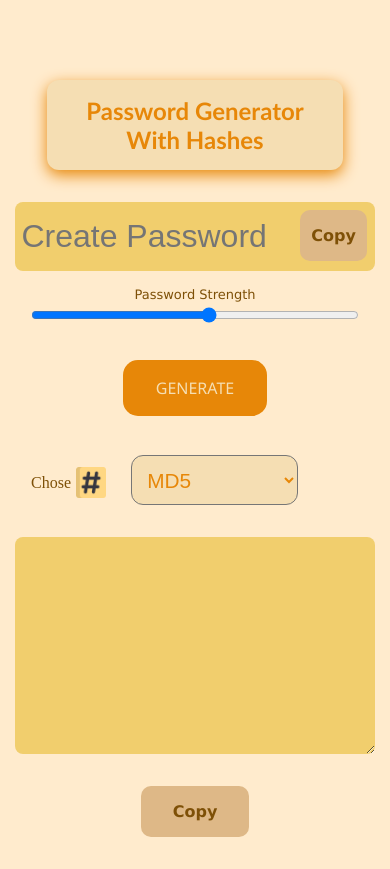
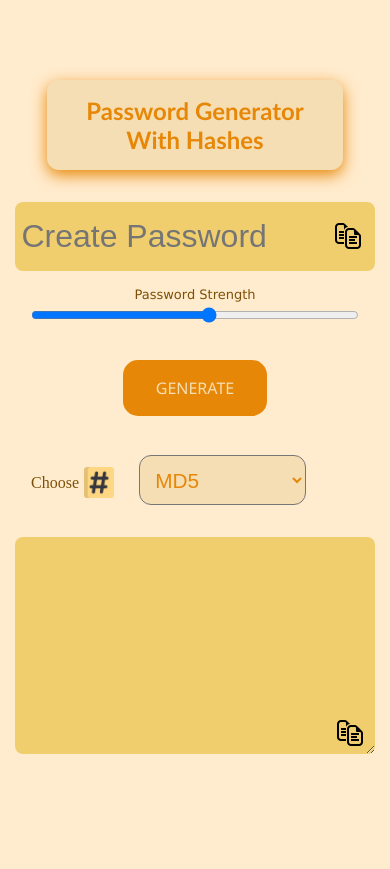
Before and after one commit to AA961/PasswordGenerator, a plain HTML site: page index.html in a window 390 px wide. After the commit the page ends 844 px from the top, so only its background shows below. Drawn offline with nearby package versions, Linux system fonts and the light colour scheme.

Commit message:
updating icons

```diff
--- a/CSS/style.css
+++ b/CSS/style.css
@@ -43,20 +43,9 @@ h2
 .btn-copy
 {
     position: absolute;
-    transform: translateX(-120px) translateY(8px);
-    padding: 1rem 2rem;
-    font-weight: 600;
-    font-family: 'Lucida Sans', 'Lucida Sans Regular', 'Lucida Grande', 'Lucida Sans Unicode', Geneva, Verdana, sans-serif;
-    background-color:burlywood;
-    color: rgb(126, 80, 7);
-    border-radius: 10px;
-    font-size: 1rem;
+    transform: translateX(-40px) translateY(23px);
     cursor: pointer;
     transition: all 0.2s cubic-bezier(0.215, 0.610, 0.355, 1);
-}
-.btn-copy:hover{
-    color:burlywood;
-    background-color: rgb(126, 80, 7);
 }
 .len-input
 {
@@ -147,20 +136,9 @@ h2
 .hash-copy
 {
     position: absolute;
-    transform: translateX(-125px) translateY(205px);
-    padding: 1rem 2rem;
-    font-weight: 600;
-    font-family: 'Lucida Sans', 'Lucida Sans Regular', 'Lucida Grande', 'Lucida Sans Unicode', Geneva, Verdana, sans-serif;
-    background-color:burlywood;
-    color: rgb(126, 80, 7);
-    border-radius: 10px;
-    font-size: 1rem;
+    transform: translateX(-50px) translateY(220px);
     cursor: pointer;
     transition: all 0.2s cubic-bezier(0.215, 0.610, 0.355, 1);
-}
-.hash-copy:hover{
-    color:burlywood;
-    background-color: rgb(126, 80, 7);
 }
 .chose-hash
 {
@@ -204,9 +182,7 @@ h2
     }
     .btn-copy
     {
-        padding: 1rem 0.7rem;
-        transform: translateX(-75px) translateY(8px);
-        font-weight: 600;
+        transform: translateX(-40px) translateY(21px);
     }
     .hashoutput-container{
         display: flex;
@@ -215,10 +191,7 @@ h2
         flex-direction: column;
     }
     .hash-copy{
-        position: relative;
-        transform: translateX(0px) translateY(0px);
-        text-align: center;
-        margin-bottom: 2rem;
+        transform: translateX(155px) translateY(90px);
     }
 
 }
--- a/Javascript/app.js
+++ b/Javascript/app.js
@@ -59,7 +59,7 @@ copyButton.addEventListener('click',() =>{
     }
     setTimeout(() => {
         copyAlert.classList.add('active')
-    }, 2000);
+    }, 1300);
 });
 
 function copyPassword(){
@@ -75,7 +75,7 @@ hashCopyButton.addEventListener('click',() =>{
         copyAlert.innerHTML = "Hash Copied"
         setTimeout(() => {
             copyAlert.classList.add('active')
-        }, 2000);
+        }, 1300);
     }
 })
 
--- a/index.html
+++ b/index.html
@@ -6,6 +6,7 @@
     <meta name="viewport" content="width=device-width, initial-scale=1.0">
     <title>Password Generator</title>
     <link rel="stylesheet" href="CSS/style.css">
+    <link rel="shortcut icon" href="Img/hash.png" type="image/x-icon">
 </head>
 <body>
     <div class="container">
@@ -13,7 +14,7 @@
         <div class="inputs">
 
             <input class="output outputs" type="text" placeholder="Create Password" id="input"  value="" readonly>
-            <span class="btn-copy">Copy</span>
+            <span class="btn-copy"> <img src="Img/copy.png" alt=""> </span>
             <div class="len-input">
                 <small>Password Strength</small>
                 <input type="range" max="17"  min="6" class="length" value="" placeholder="Enter Password Length">
@@ -21,7 +22,7 @@
         </div>
         <button class="btn generate">Generate</button>
         <div class="hash">
-            <label for="slect-hashes" class="chose-hash">Chose<img src="Img/hash.png" alt=""></label>
+            <label for="slect-hashes" class="chose-hash">Choose<img src="Img/hash.png" alt=""></label>
             <select name="select-hash" id="hash-menu" onchange="getValue();">
                 <option value="md5">MD5</option>
                 <option value="sha1">SHA-1</option>
@@ -34,7 +35,7 @@
             </select>
             <div class="hashoutput-container">
                 <textarea name="" id="hash-output" class="hash-output outputs" cols="20" rows="5" readonly></textarea>
-                <span class="hash-copy">Copy</span>
+                <span class="hash-copy"> <img src="Img/copy.png" alt=""></span>
             </div>
         </div>
         <div class="alert-container active">
```
Also changed, not shown: Img/copy.png (added).
